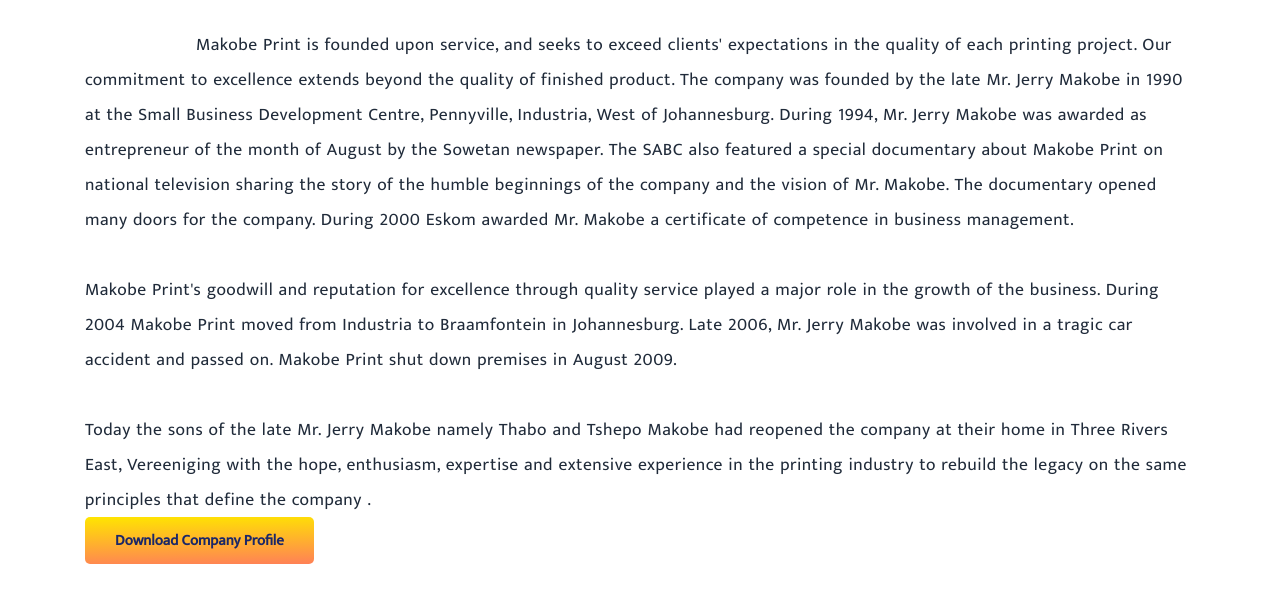
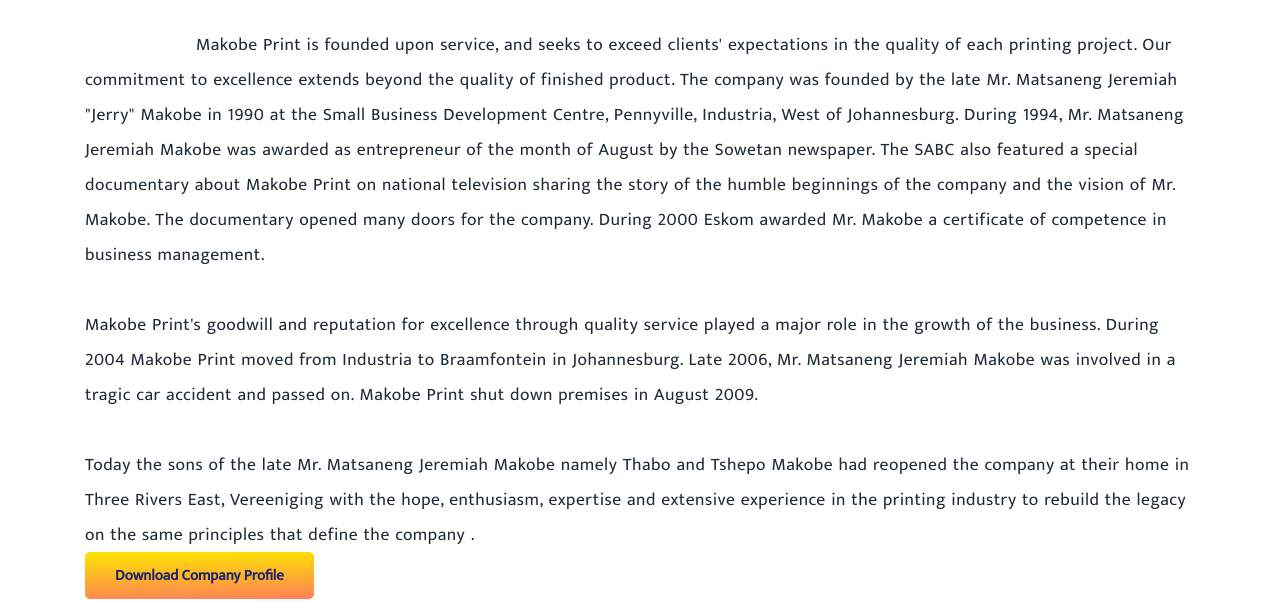
Before and after one commit to CharlieNndwa/makobe-print, a plain HTML site: page about.html in a window 1280 px wide. Shown: the part 380-981 px from the top of the page. Drawn offline with nearby package versions, Linux system fonts and the light colour scheme; a web font is replaced by a local one.

Commit message:
first commit

```diff
--- a/about.html
+++ b/about.html
@@ -92,9 +92,9 @@
           <p class="font-weight-normal para">Makobe Print is founded upon service, and seeks to exceed clients'
             expectations in the quality of each printing project. Our commitment to
             excellence extends beyond the quality of finished product.
-            The company was founded by the late Mr. Jerry Makobe in 1990 at the
+            The company was founded by the late Mr. Matsaneng Jeremiah "Jerry" Makobe in 1990 at the
             Small Business Development Centre, Pennyville, Industria, West of
-            Johannesburg. During 1994, Mr. Jerry Makobe was awarded as
+            Johannesburg. During 1994, Mr. Matsaneng Jeremiah Makobe was awarded as
             entrepreneur of the month of August by the Sowetan newspaper.
             The SABC also featured a special documentary about Makobe Print on
             national television sharing the story of the humble beginnings of the
@@ -104,8 +104,9 @@
             excellence through quality
             service played a major role in the growth of the business. During 2004
             Makobe Print moved from Industria to Braamfontein in Johannesburg.
-            Late 2006, Mr. Jerry Makobe was involved in a tragic car accident and
-            passed on. Makobe Print shut down premises in August 2009. <br> <br>Today the sons of the late Mr. Jerry
+            Late 2006, Mr. Matsaneng Jeremiah Makobe was involved in a tragic car accident and
+            passed on. Makobe Print shut down premises in August 2009. <br> <br>Today the sons of the late Mr. Matsaneng
+            Jeremiah
             Makobe namely Thabo and Tshepo
             Makobe had reopened the company at their home in Three Rivers East,
             Vereeniging with the hope, enthusiasm, expertise and extensive
@@ -142,7 +143,7 @@
         <div class="footerz">
           <div class="single-footer">
             <div class="single-footer">
-              <img src="./assets/images/logox.png" alt="" >
+              <img src="./assets/images/logox.png" alt="">
             </div>
           </div>
           <div class="single-footer contact-us">
@@ -173,16 +174,16 @@
   </main>
 
 
- <!--
+  <!--
   - custom js link
 -->
-<script src="./assets/js/script.js" defer></script>
+  <script src="./assets/js/script.js" defer></script>
 
-<!--
+  <!--
   - ionicon link
 -->
-<script type="module" src="https://unpkg.com/ionicons@5.5.2/dist/ionicons/ionicons.esm.js"></script>
-<script nomodule src="https://unpkg.com/ionicons@5.5.2/dist/ionicons/ionicons.js"></script>
+  <script type="module" src="https://unpkg.com/ionicons@5.5.2/dist/ionicons/ionicons.esm.js"></script>
+  <script nomodule src="https://unpkg.com/ionicons@5.5.2/dist/ionicons/ionicons.js"></script>
 
 </body>
 
```
